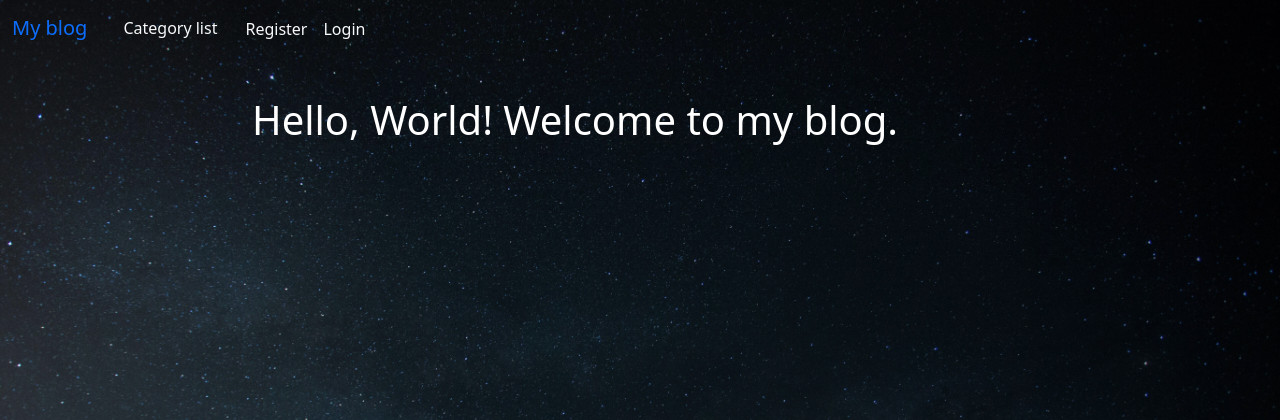
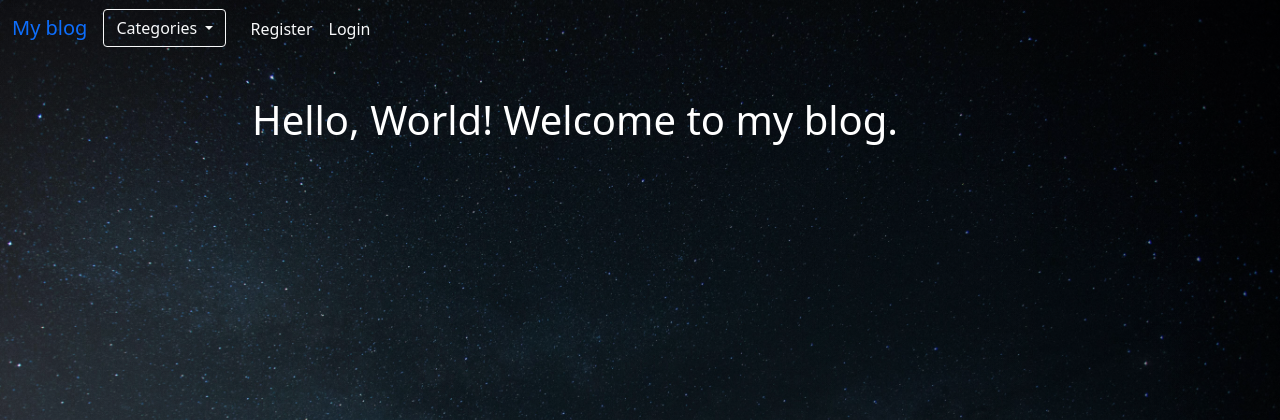
Before and after one commit to Sir-Jude/Blog, a Django app: page /blog/ in a window 1280 px wide. Shown: the top 420 px of the page. Run offline with Django 5.2, Linux system fonts and the light colour scheme; data that the repository does not hold is empty.

Commit message:
Build a context processor to extend the category menu to any app
- Create context_processors.py containing the code to retrieve the category menu.
- Add context processor to list of TEMPLATES in settings.py.
- Clean up navbar in base.html by removing redundant code.
- Remove redundant CategoryListView from blog/views.py.
- Delete corresponding URL from blog/urls.py.

```diff
--- a/app/settings.py
+++ b/app/settings.py
@@ -138,6 +138,7 @@ TEMPLATES = [
                 "django.template.context_processors.request",
                 "django.contrib.auth.context_processors.auth",
                 "django.contrib.messages.context_processors.messages",
+                "blog.context_processors.category_menu",
             ],
         },
     },
--- /dev/null
+++ b/blog/context_processors.py
@@ -0,0 +1,6 @@
+from .models import Category
+
+def category_menu(request):
+    return {
+        "category_menu": Category.objects.all().order_by("name")
+    }
--- a/blog/templates/blog/base.html
+++ b/blog/templates/blog/base.html
@@ -34,7 +34,6 @@
         <div class="collapse navbar-collapse" id="navbarSupportedContent">
           <ul class="navbar-nav me-auto mb-2 mb-lg-0">
             <li class="nav-item me-2">
-              {% if category_menu %}
               <div class="nav-item dropdown me-2">
                 <a class="btn btn-outline-light dropdown-toggle me-2" href="#" role="button" data-bs-toggle="dropdown" aria-expanded="false">
                   Categories
@@ -45,15 +44,6 @@
                   {% endfor %}
                 </ul>
               </div>
-              {% else %}
-              <li class="nav-item me-2">
-                <a
-                  href="{% url 'blog:category-list' %}"
-                  class="btn btn-outline-light me-2"
-                  style="margin: 0; border: none"
-                >Category list</a>
-              </li>
-              {% endif %}
             </li>
             <div class="d-flex align-items-center">
               {% if user.is_authenticated %}
--- a/blog/urls.py
+++ b/blog/urls.py
@@ -10,7 +10,6 @@ urlpatterns = [
     path("<int:pk>/edit/", views.EditPostView.as_view(), name="edit_post"),
     path("<int:pk>/delete/", views.DeletePostView.as_view(), name="delete_post"),
     path("category/<str:cats>/", views.CategoryView.as_view(), name="category"),
-    path("category-list/", views.CategoryListView, name="category-list"),
     path("<int:pk>/like", views.LikeView, name="like_post"),
     path("<int:pk>/new_comment/", views.NewCommentView.as_view(), name="new_comment"),
 ]
--- a/blog/views.py
+++ b/blog/views.py
@@ -39,13 +39,6 @@ class HomeView(BaseCategoryView, generic.ListView):
         return Post.objects.filter(pub_date__lte=timezone.now()).order_by("-pub_date")[
             :5
         ]
-
-
-def CategoryListView(request):
-    category_menu_list = Category.objects.all().order_by("name")
-    return render(
-        request, "blog/category-list.html", {"category_menu_list": category_menu_list}
-    )
 
 
 class CategoryView(BaseCategoryView, generic.ListView):
@@ -135,9 +128,6 @@ class NewCategoryView(UserPassesTestMixin, BaseCategoryView, generic.CreateView)
     model = Category
     template_name = "blog/new_category.html"
     fields = "__all__"
-
-    def get_success_url(self):
-        return reverse_lazy("blog:category-list")
 
     def form_valid(self, form):
         # Get the category name
```
Also changed, not shown: media/human-made-solid-black.png (added), media/human-made-solid-black_MvNoViU.png (added), media/human-made-solid-black_gXiIaNG.png (added). Lines whose indentation alone changed are shown as unchanged.
